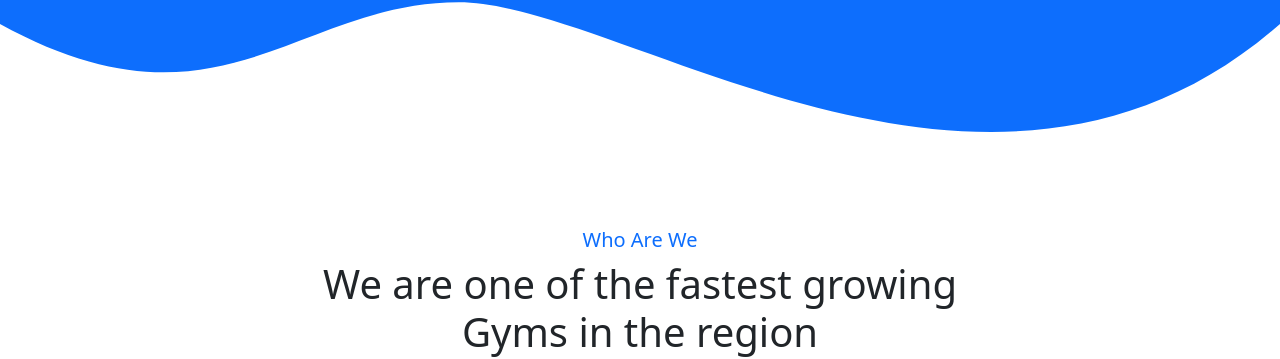
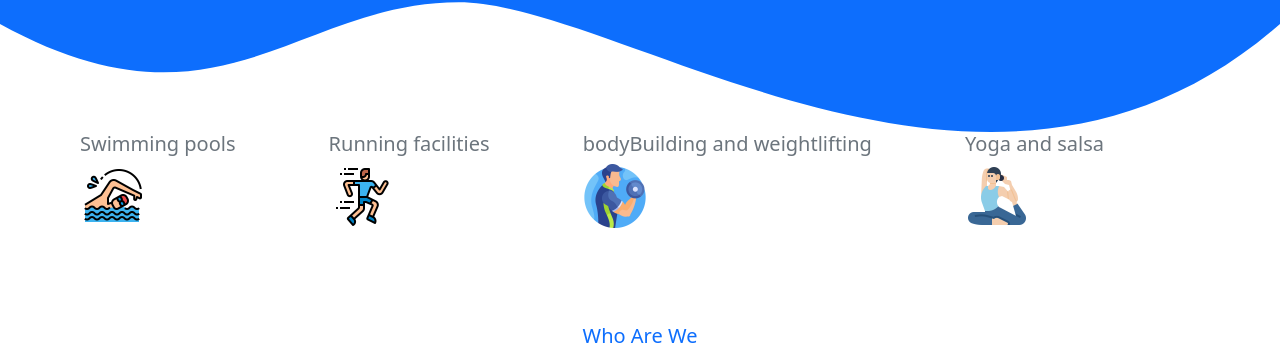
Before and after one commit to Jaouad2982/DojoFitness, a website: page index.html in a window 1280 px wide. Shown: the part 749-1108 px from the top of the page. Drawn offline with Linux system fonts and the light colour scheme.

Commit message:
SVG's section

```diff
--- a/index.html
+++ b/index.html
@@ -68,6 +68,25 @@
             xmlns="http://www.w3.org/2000/svg" class="d-block text-primary" width="100%" height="160">
             <path d="M 0 0 H 1440 V 60 C 1114 355 700 35 516 35 C 333 35 246 199 0 60 V 0 Z" />
         </svg>
+        <section class="section-middle-images">
+            <div>
+                <h5>Swimming pools</h5>
+                <img src="images/swim.png" alt-"swim">
+            </div>
+            <div>
+                <h5>Running facilities</h5>
+                <img src="images/run.png" alt-"swim">
+            </div>
+            <div><h5>bodyBuilding and weightlifting</h5>
+                <img src="images/lift.png" alt-"swim">
+            </div>
+            <div>
+                <h5>Yoga and salsa</h5>
+                <img src="images/stretch.png" alt-"swim">
+            </div>
+
+
+        </section>
         <section class="border-bottom pb-5 pt-5 text-center">
             <div class="container pb-5 pt-5">
                 <div class="row">
--- a/style.css
+++ b/style.css
@@ -17,3 +17,14 @@ ul li a{
 footer a {
     text-decoration: none;
 }
+
+.section-middle-images{
+    width: 80%;
+    margin-left: 5rem;;
+    display:flex;
+    justify-content: space-between;
+}
+.section-middle-images img{
+    width:4rem;
+
+}
```
Also changed, not shown: images/lift.png (added), images/run.png (added), images/stretch.png (added), images/swim.png (added).
